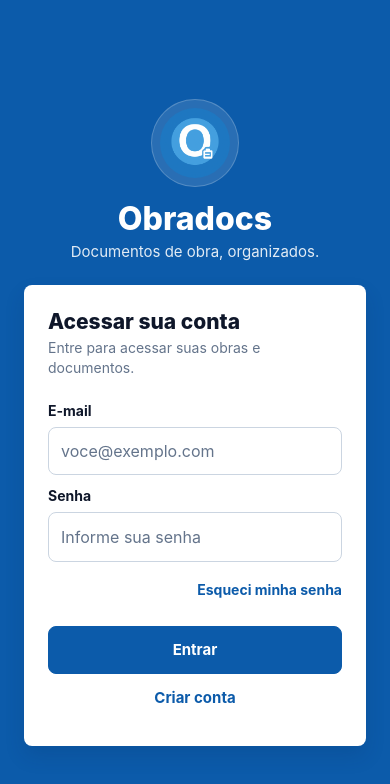
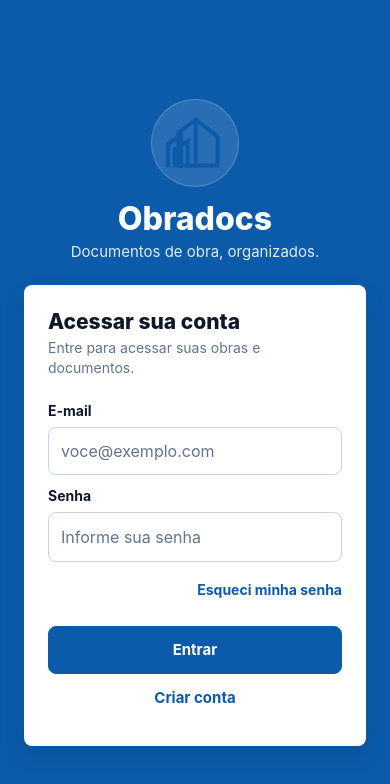
Before and after one commit to pauloruszel/obradocs, a React Native app: screen /Login in a window 390 px wide. Shown: the top 784 px of the page. Built offline with nearby package versions, Linux system fonts and the light colour scheme; no server answers; some icons are missing.

Commit message:
feat: troca logo animada por vetor nativo

```diff
--- a/src/components/motion/ObradocsLogo.tsx
+++ b/src/components/motion/ObradocsLogo.tsx
@@ -1,71 +1,124 @@
 import React, { useEffect, useRef } from "react";
-import {
-  Animated,
-  Easing,
-  ImageStyle,
-  StyleProp,
-} from "react-native";
-import logo from "../../../assets/logo-obradocs.png";
+import { Animated, Easing, StyleSheet, ViewStyle } from "react-native";
+import ObradocsBrandMark from "@components/brand/ObradocsBrandMark";
+
+type Variant = "primary" | "monochrome" | "negative";
 
 type Props = {
   size?: number;
   animated?: boolean;
   accessible?: boolean;
-  style?: StyleProp<ImageStyle>;
+  variant?: Variant;
+  style?: ViewStyle;
 };
 
 const ObradocsLogo = ({
   size = 72,
   animated = false,
   accessible = true,
+  variant = "primary",
   style,
 }: Props) => {
-  const progress = useRef(new Animated.Value(animated ? 0 : 1)).current;
+  const structure = useRef(new Animated.Value(animated ? 0 : 1)).current;
+  const document = useRef(new Animated.Value(animated ? 0 : 1)).current;
+  const reveal = useRef(new Animated.Value(animated ? 0 : 1)).current;
 
   useEffect(() => {
     if (!animated) {
-      progress.setValue(1);
+      structure.setValue(1);
+      document.setValue(1);
+      reveal.setValue(1);
       return;
     }
 
-    progress.setValue(0);
-    const animation = Animated.timing(progress, {
+    structure.setValue(0);
+    document.setValue(0);
+    reveal.setValue(0);
+
+    const animation = Animated.sequence([
+      Animated.timing(structure, {
         toValue: 1,
-      duration: 420,
+        duration: 260,
         easing: Easing.out(Easing.cubic),
         useNativeDriver: true,
+      }),
+      Animated.parallel([
+        Animated.timing(document, {
+          toValue: 1,
+          duration: 220,
+          easing: Easing.out(Easing.cubic),
+          useNativeDriver: true,
+        }),
+        Animated.timing(reveal, {
+          toValue: 1,
+          duration: 320,
+          easing: Easing.out(Easing.back(1.2)),
+          useNativeDriver: true,
+        }),
+      ]),
+    ]);
+
+    animation.start();
+    return () => animation.stop();
+  }, [animated, document, reveal, structure]);
+
+  const scale = reveal.interpolate({
+    inputRange: [0, 1],
+    outputRange: [0.96, 1],
   });
-    animation.start();
-
-    return () => animation.stop();
-  }, [animated, progress]);
 
   return (
-    <Animated.Image
-      source={logo}
-      resizeMode="contain"
+    <Animated.View
+      style={[styles.container, { width: size, height: size, transform: [{ scale }] }, style]}
+      accessible={accessible}
       accessibilityRole={accessible ? "image" : undefined}
       accessibilityLabel={accessible ? "Obradocs" : undefined}
-      accessibilityIgnoresInvertColors
+    >
+      <Animated.View style={[styles.layer, { opacity: structure }]}>
+        <ObradocsBrandMark
+          size={size}
+          variant={variant}
+          layer="structure"
+          accessible={false}
+        />
+      </Animated.View>
+      <Animated.View
         style={[
+          styles.layer,
           {
-          width: size,
-          height: size,
-          borderRadius: size / 2,
-          opacity: progress,
+            opacity: document,
             transform: [
               {
-              scale: progress.interpolate({
+                translateY: document.interpolate({
                   inputRange: [0, 1],
-                outputRange: [0.94, 1],
+                  outputRange: [4, 0],
                 }),
               },
             ],
           },
-        style,
         ]}
+      >
+        <ObradocsBrandMark
+          size={size}
+          variant={variant}
+          layer="document"
+          accessible={false}
         />
+      </Animated.View>
+    </Animated.View>
   );
 };
 
+const styles = StyleSheet.create({
+  container: {
+    alignItems: "center",
+    justifyContent: "center",
+  },
+  layer: {
+    ...StyleSheet.absoluteFillObject,
+    alignItems: "center",
+    justifyContent: "center",
+  },
+});
+
 export default ObradocsLogo;
```
Lines whose indentation alone changed are shown as unchanged.
